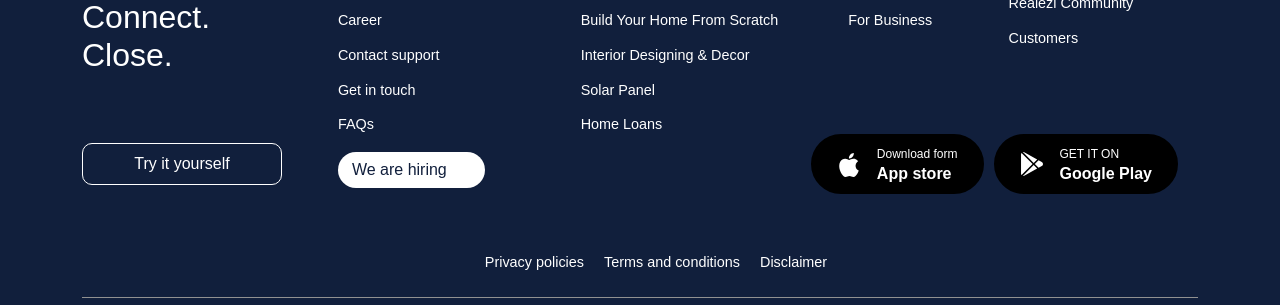
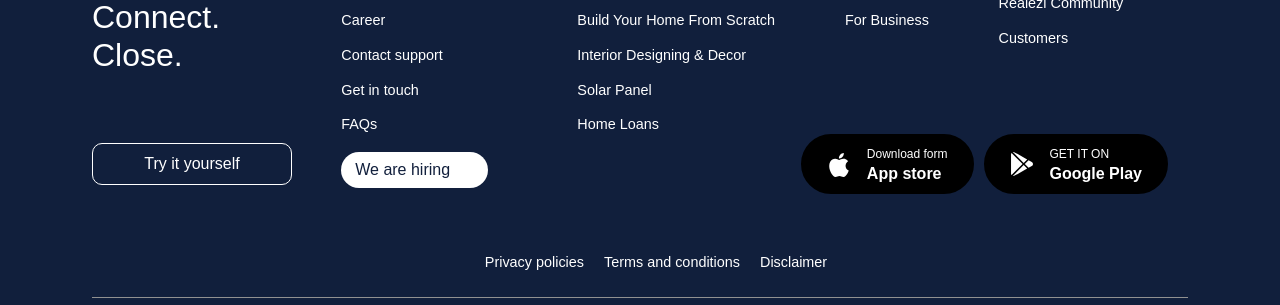
Before and after one commit to shiiivani/realezi_tnc, a plain HTML site: page index.html in a window 1280 px wide. Shown: the part 8415-8720 px from the top of the page. Drawn offline with nearby package versions, Linux system fonts and the light colour scheme; a script that the page names is missing; a web font is replaced by a local one.

Commit message:
Reduced width of footer

```diff
--- a/css/styles.css
+++ b/css/styles.css
@@ -287,6 +287,10 @@ header ul {
   border-top-right-radius: 50px;
   position: relative;
   padding: 55px 10px 20px 10px;
+}
+
+.footer .container {
+  max-width: 1120px;
 }
 
 footer button p {
```
